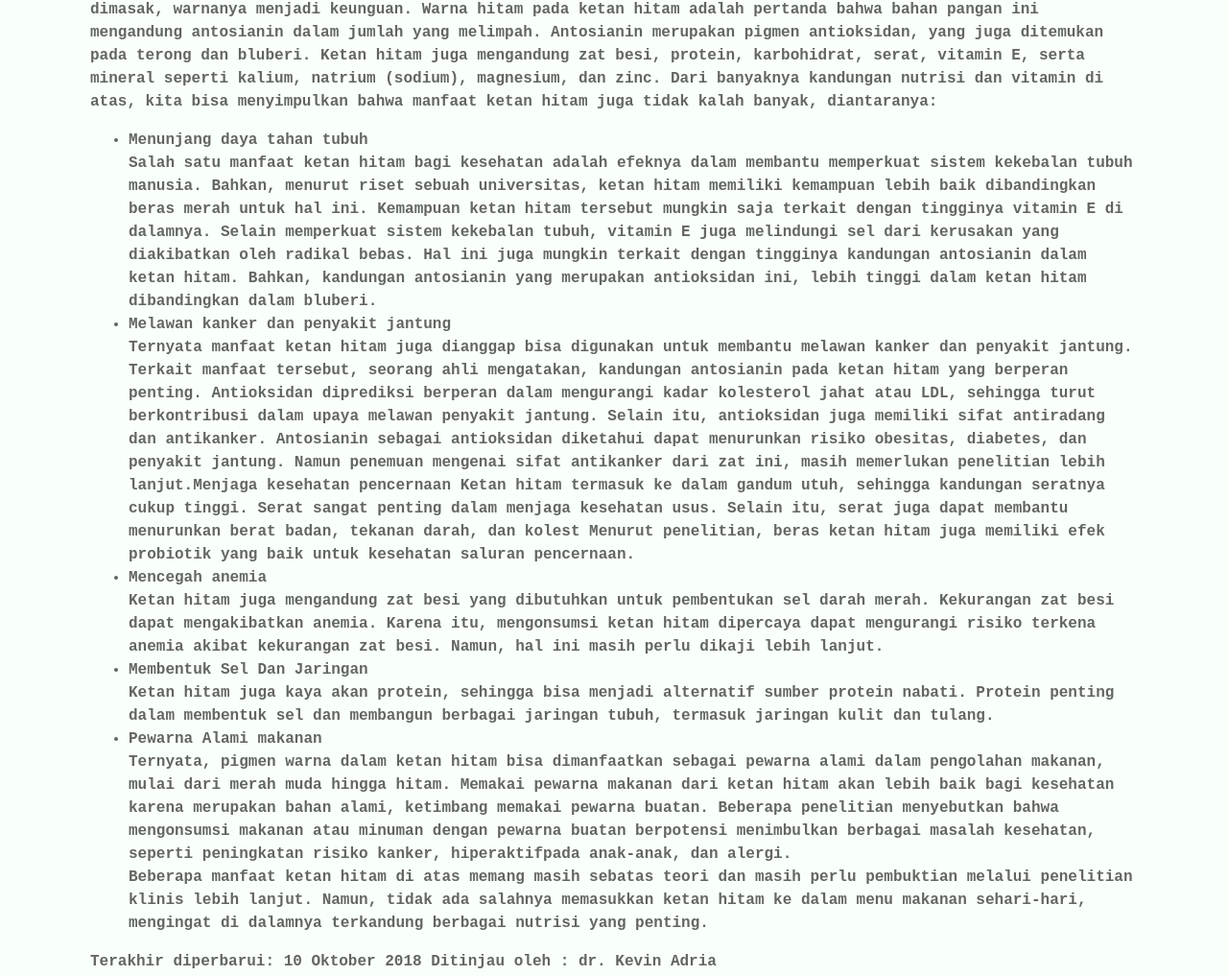
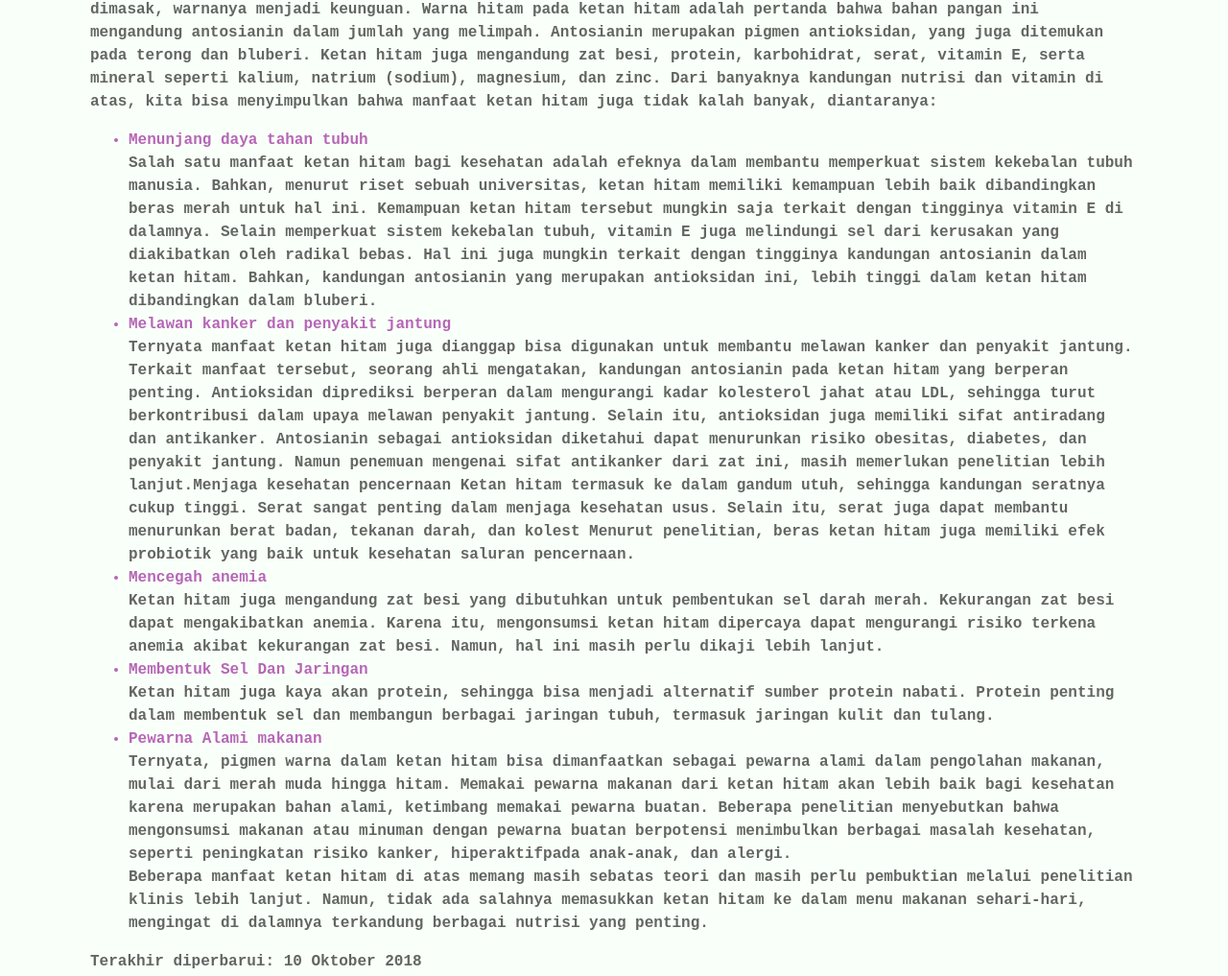
Before and after one commit to buburlany/buburlany.github.io, a plain HTML site: page artikel.html in a window 1280 px wide. Shown: the part 472-1489 px from the top of the page at 96% size. Drawn offline with Linux system fonts and the light colour scheme.

Commit message:
Add files via upload

```diff
--- a/artikel.html
+++ b/artikel.html
@@ -54,30 +54,30 @@
 
                     Ketan hitam juga mengandung zat besi, protein, karbohidrat, serat, vitamin E, serta mineral seperti kalium, natrium (sodium), magnesium, dan zinc. Dari banyaknya kandungan nutrisi dan vitamin di atas, kita bisa menyimpulkan bahwa manfaat ketan hitam juga tidak kalah banyak, diantaranya:
                 <ul>
-                    <li>
-                    Menunjang daya tahan tubuh
+                    <li style="font-weight: bold !important; color:darkmagenta;"><strong>
+                    Menunjang daya tahan tubuh</strong>
                     </li>
                     <p>Salah satu manfaat ketan hitam bagi kesehatan adalah efeknya dalam membantu memperkuat sistem kekebalan tubuh manusia. Bahkan, menurut riset sebuah universitas, ketan hitam memiliki kemampuan lebih baik dibandingkan beras merah untuk hal ini.
                     Kemampuan ketan hitam tersebut mungkin saja terkait dengan tingginya vitamin E di dalamnya. Selain memperkuat sistem kekebalan tubuh, vitamin E juga melindungi sel dari kerusakan yang diakibatkan oleh radikal bebas.
                     Hal ini juga mungkin terkait dengan tingginya kandungan antosianin dalam ketan hitam. Bahkan, kandungan antosianin yang merupakan antioksidan ini, lebih tinggi dalam ketan hitam dibandingkan dalam bluberi.</p>
 
-                    <li>Melawan kanker dan penyakit jantung</li>
+                    <li style="color: darkmagenta;"><strong>Melawan kanker dan penyakit jantung</strong></strong></li>
 
                     Ternyata manfaat ketan hitam juga dianggap bisa digunakan untuk membantu melawan kanker dan penyakit jantung. Terkait manfaat tersebut, seorang ahli mengatakan, kandungan antosianin pada ketan hitam yang berperan penting. Antioksidan diprediksi berperan dalam mengurangi kadar kolesterol jahat atau LDL, sehingga turut berkontribusi dalam upaya melawan penyakit jantung.
                     Selain itu, antioksidan juga memiliki sifat antiradang dan antikanker. Antosianin sebagai antioksidan diketahui dapat menurunkan risiko obesitas, diabetes, dan penyakit jantung. Namun penemuan mengenai sifat antikanker dari zat ini, masih memerlukan penelitian lebih lanjut.Menjaga kesehatan pencernaan
                     Ketan hitam termasuk ke dalam gandum utuh, sehingga kandungan seratnya cukup tinggi. Serat sangat penting dalam menjaga kesehatan usus. Selain itu, serat juga dapat membantu menurunkan berat badan, tekanan darah, dan kolest Menurut penelitian, beras ketan hitam juga memiliki efek probiotik yang baik untuk kesehatan saluran pencernaan.
-                    <li> Mencegah anemia</li>
+                    <li style="color: darkmagenta;"> Mencegah anemia</li>
                     Ketan hitam juga mengandung zat besi yang dibutuhkan untuk pembentukan sel darah merah. Kekurangan zat besi dapat mengakibatkan anemia.
                     Karena itu, mengonsumsi ketan hitam dipercaya dapat mengurangi risiko terkena anemia akibat kekurangan zat besi. Namun, hal ini masih perlu dikaji lebih lanjut.
-                    <li>Membentuk Sel Dan Jaringan</li>
+                    <li style="color: darkmagenta;">Membentuk Sel Dan Jaringan</li>
                     Ketan hitam juga kaya akan protein, sehingga bisa menjadi alternatif sumber protein nabati. Protein penting dalam membentuk sel dan membangun berbagai jaringan tubuh, termasuk jaringan kulit dan tulang.
-                    <li> Pewarna Alami makanan</li>
+                    <li style="color: darkmagenta;"> Pewarna Alami makanan</li>
                     Ternyata, pigmen warna dalam ketan hitam bisa dimanfaatkan sebagai pewarna alami dalam pengolahan makanan, mulai dari merah muda hingga hitam. Memakai pewarna makanan dari ketan hitam akan lebih baik bagi kesehatan karena merupakan bahan alami, ketimbang memakai pewarna buatan.
                     Beberapa penelitian menyebutkan bahwa mengonsumsi makanan atau minuman dengan pewarna buatan berpotensi menimbulkan berbagai masalah kesehatan, seperti peningkatan risiko kanker, hiperaktifpada anak-anak, dan alergi.
                     <p>
                     Beberapa manfaat ketan hitam di atas memang masih sebatas teori dan masih perlu pembuktian melalui penelitian klinis lebih lanjut. Namun, tidak ada salahnya memasukkan ketan hitam ke dalam menu makanan sehari-hari, mengingat di dalamnya terkandung berbagai nutrisi yang penting.</ul></p>
 
-                    <p>Terakhir diperbarui: 10 Oktober 2018
+                    <p>Terakhir diperbarui: 10 Oktober 2018</p>
 
                     Ditinjau oleh : dr. Kevin Adria</p></h4>
             </div>
```
